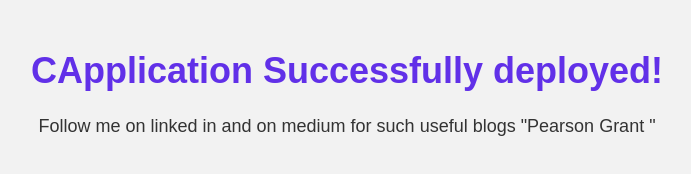
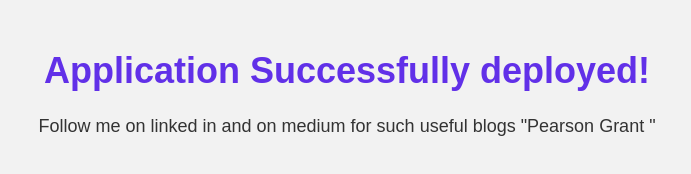
Before and after one commit to PearsonGrant24/Aws_pipeline, a plain HTML site: page index.html in a window 1280 px wide. Shown: the whole page, without its empty margins (293-984 px from the left). Drawn offline with Linux system fonts and the light colour scheme.

Commit message:
Update index.html

```diff
--- a/index.html
+++ b/index.html
@@ -22,7 +22,7 @@
     </style>
   </head>
   <body>
-    <h1>CApplication Successfully deployed!</h1>
+    <h1>Application Successfully deployed!</h1>
     <p>Follow me on linked in and on medium for such useful blogs "Pearson Grant " </p>
   </body>
 </html>
```
